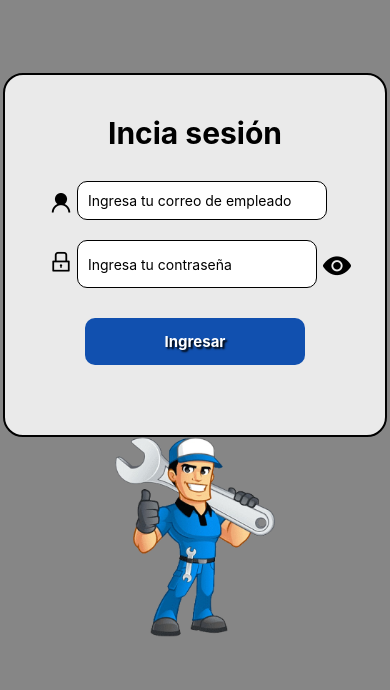
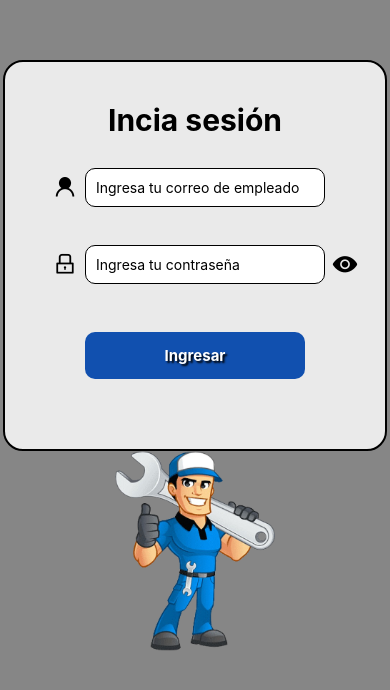
Before and after one commit to MapexTaylor/Proyecto_RobertTaylor, a React Native app in the folder TallerCheck/: screen /TallerLogin in a window 390 px wide. Shown: the part 142-832 px from the top of the page. Built offline with nearby package versions, Linux system fonts and the light colour scheme.

Commit message:
- Modificacion en CustomInput porque se cortaba en algunas pantallas.

```diff
--- a/TallerCheck/src/components/CustomInput.tsx
+++ b/TallerCheck/src/components/CustomInput.tsx
@@ -1,5 +1,5 @@
 import { useState } from "react";
-import {View, TextInput,TouchableOpacity,StyleSheet, KeyboardTypeOptions,Text} from "react-native";
+import {View, TextInput,TouchableOpacity,StyleSheet, KeyboardTypeOptions,Text, StyleProp, TextStyle} from "react-native";
 import { AntDesign, Ionicons} from "@expo/vector-icons";
 
 type Props = {
@@ -8,9 +8,10 @@ type Props = {
   value: string;
   onChange: (text: string) => void;
   error?:string;
+  errorStyle?: StyleProp<TextStyle>;
 };
 
-export default function CustomInput({type = "text",placeholder,value,onChange,error}: Props) {
+export default function CustomInput({type = "text",placeholder,value,onChange,error, errorStyle}: Props) {
   const isPasswordField = type === "password";
   const [isSecureText, setIsSecureText] = useState(type === "password");
 
@@ -26,7 +27,15 @@ export default function CustomInput({type = "text",placeholder,value,onChange,er
   return (
     <View style={styles.wrapper}>
         <View style = {styles.container}>
-            {icon && (<AntDesign name={icon as any} size ={22} color={'black'} style={styles.icons}/>)}
+          <View style={styles.leftIconContainer}>
+            {icon && (
+              <AntDesign
+                name={icon as any}
+                size={22}
+                color={"black"}
+              />
+            )}
+          </View>
         <TextInput
             placeholder={placeholder}
             value={value}
@@ -36,49 +45,68 @@ export default function CustomInput({type = "text",placeholder,value,onChange,er
             keyboardType={keyboardType}
         />
 
-        {isPasswordField && (
+        <View style={styles.rightIconContainer}>
+          {isPasswordField && (
             <TouchableOpacity onPress={() => setIsSecureText(!isSecureText)}>
-            <Ionicons
+              <Ionicons
                 name={isSecureText ? "eye" : "eye-off"}
-                size={30}
+                size={26}
                 color="black"
-                style={styles.icons}
-            />
+              />
             </TouchableOpacity>
-        )}
+          )}
         </View>
-        {error && <Text style = {styles.error}>{error}</Text>}
+        </View>
+        <Text style={[styles.error, errorStyle]}>
+          {error ? error : " "}
+        </Text>
     </View>
   );
 }
 
 const styles = StyleSheet.create({
   wrapper: {
-   marginBottom: 10,
-  },
-  container:{
     width: 300,
-    alignContent:'center',
-    marginTop:10,
-    flexDirection:'row',
-  },
-  input: {
-    borderWidth:1,
-    borderColor:'black',
-    width:250,
-    padding:10,
-    backgroundColor: 'white',
-    borderRadius: 10
+    marginBottom: 6,
   },
 
-  icons:{
-    padding:5,
-    marginTop:5,
+  container: {
+    width: "100%",
+    marginTop: 10,
+    flexDirection: "row",
+    alignItems: "center",
   },
 
-  error:{
-    textAlign:'left',
-    color:'red',
-    paddingLeft:35
-  }
+  input: {
+    borderWidth: 1,
+    borderColor: "black",
+    flex: 1,
+    padding: 10,
+    backgroundColor: "white",
+    borderRadius: 10,
+  },
+
+  icons: {
+    width: 35,
+    textAlign: "center",
+  },
+
+  error: {
+    color: "red",
+    fontSize: 13,
+    marginTop: 4,
+    marginLeft: 35,
+    minHeight: 18,
+  },
+
+  rightIconContainer: {
+  width: 40,
+  alignItems: "center",
+  justifyContent: "center",
+  },
+  leftIconContainer: {
+    width: 40,
+    alignItems: "center",
+    justifyContent: "center",
+  },
 });
```
